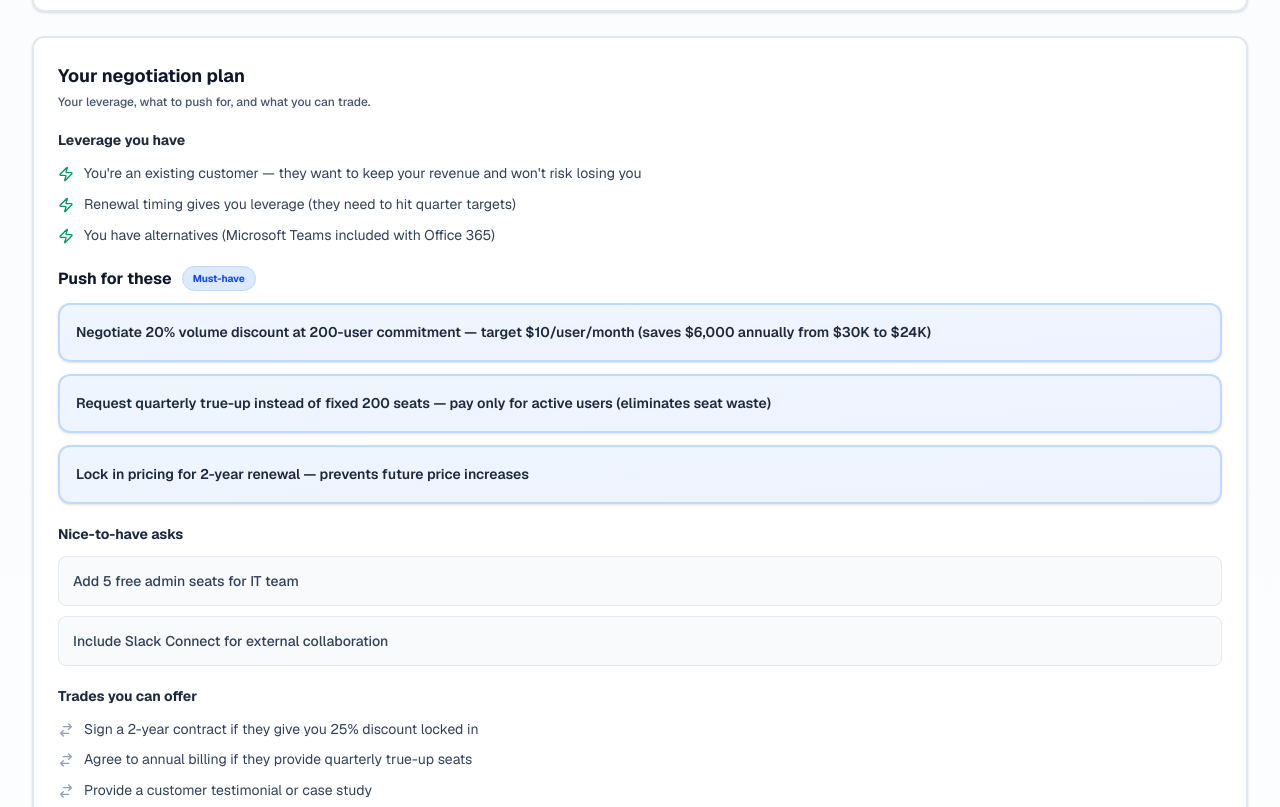
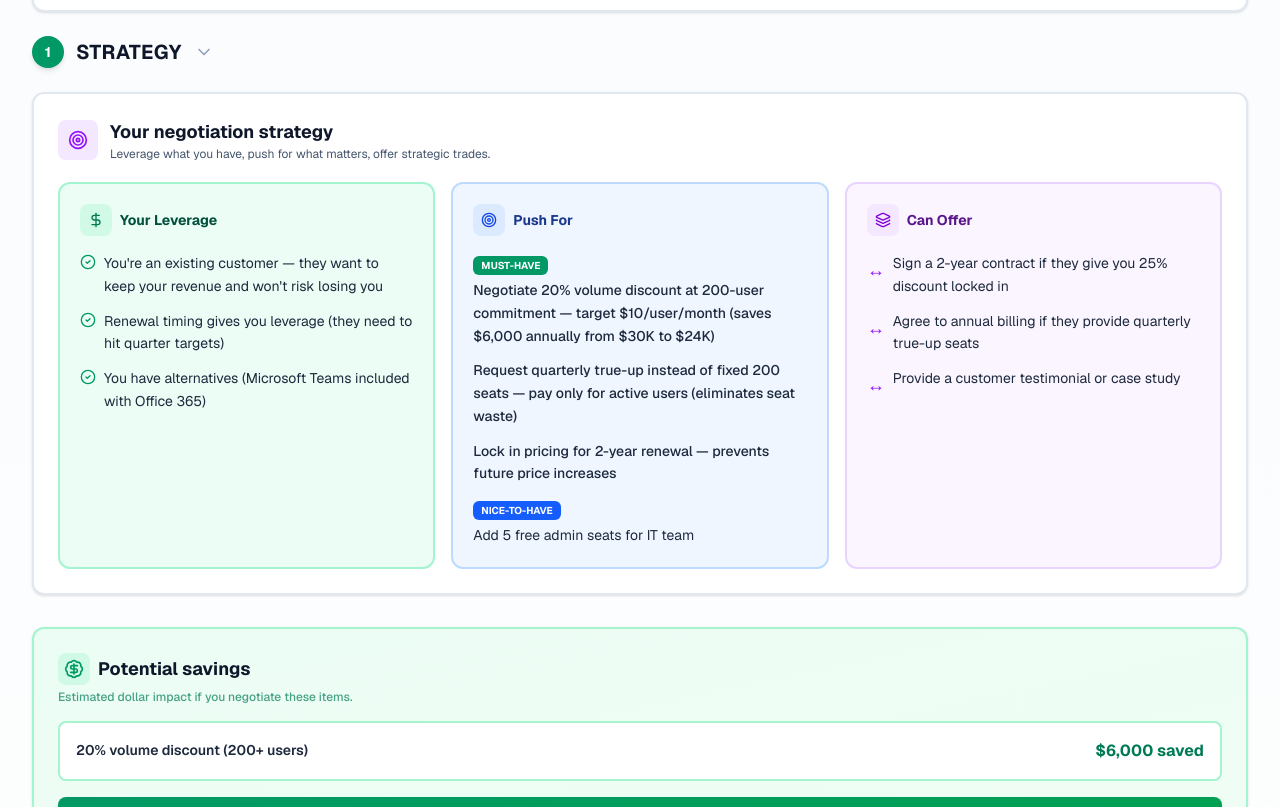
Before and after one commit to Boomchakalala/Dealcheck, a Next.js app: page /example in a window 1280 px wide. Shown: the part 1796-2603 px from the top of the page. Built offline with nearby package versions, Linux system fonts and the light colour scheme; no server answers.

Commit message:
Sandbox autosave

```diff
--- a/src/components/OutputDisplay.tsx
+++ b/src/components/OutputDisplay.tsx
@@ -502,79 +502,97 @@ export function OutputDisplay({ output, roundId }: OutputDisplayProps) {
         </div>
       )}
 
-      {/* ── Section 5: Your Negotiation Plan ── */}
-      <div className="bg-white rounded-xl border-2 border-slate-200 p-4 sm:p-6 space-y-5 shadow-sm">
-        <div>
-          <h2 className="text-lg font-bold text-slate-900 mb-1">Your negotiation plan</h2>
-          <p className="text-xs text-slate-600 font-medium">Your leverage, what to push for, and what you can trade.</p>
+      {/* ══════════════════════════════════════════════════════════════ */}
+      {/* SECTION 1: YOUR NEGOTIATION STRATEGY */}
+      {/* ══════════════════════════════════════════════════════════════ */}
+      <div className="mb-8">
+        <div className="flex items-center gap-3 mb-6">
+          <div className="w-8 h-8 rounded-full bg-emerald-600 flex items-center justify-center shadow-md">
+            <span className="text-white font-bold text-sm">1</span>
+          </div>
+          <h2 className="text-xl font-bold text-slate-900 uppercase tracking-wide text-sm">Strategy</h2>
+          <ChevronDown className="w-5 h-5 text-slate-400" />
         </div>
 
-        {/* Leverage */}
-        {output.negotiation_plan?.leverage_you_have.length > 0 && (
+        <div className="bg-white rounded-xl border-2 border-slate-200 p-6 shadow-sm">
+          <div className="flex items-center gap-3 mb-5">
+            <div className="w-10 h-10 rounded-lg bg-purple-100 flex items-center justify-center">
+              <Target className="w-5 h-5 text-purple-600" />
+            </div>
             <div>
-            <h3 className="text-sm font-bold text-slate-800 mb-3">Leverage you have</h3>
-            <ul className="space-y-2">
-              {output.negotiation_plan?.leverage_you_have.map((item, idx) => (
-                <li key={idx} className="flex items-start gap-2.5 text-sm text-slate-700 leading-relaxed">
-                  <span className="text-emerald-600 mt-1 flex-shrink-0">
-                    <Zap className="w-4 h-4" />
-                  </span>
-                  {item}
+              <h3 className="text-lg font-bold text-slate-900">Your negotiation strategy</h3>
+              <p className="text-xs text-slate-600">Leverage what you have, push for what matters, offer strategic trades.</p>
+            </div>
+          </div>
+
+          <div className="grid grid-cols-1 lg:grid-cols-3 gap-4">
+            {/* Your Leverage */}
+            <div className="bg-emerald-50 border-2 border-emerald-200 rounded-xl p-5">
+              <div className="flex items-center gap-2 mb-4">
+                <div className="w-8 h-8 rounded-lg bg-emerald-100 flex items-center justify-center">
+                  <DollarSign className="w-4 h-4 text-emerald-700" />
+                </div>
+                <h4 className="text-sm font-bold text-emerald-900">Your Leverage</h4>
+              </div>
+              <ul className="space-y-3">
+                {output.negotiation_plan?.leverage_you_have?.map((item, idx) => (
+                  <li key={idx} className="flex items-start gap-2">
+                    <CheckCircle2 className="w-4 h-4 text-emerald-600 mt-0.5 flex-shrink-0" />
+                    <span className="text-sm text-slate-800 leading-relaxed">{item}</span>
                   </li>
                 ))}
               </ul>
             </div>
+
+            {/* Push For */}
+            <div className="bg-blue-50 border-2 border-blue-200 rounded-xl p-5">
+              <div className="flex items-center gap-2 mb-4">
+                <div className="w-8 h-8 rounded-lg bg-blue-100 flex items-center justify-center">
+                  <Target className="w-4 h-4 text-blue-700" />
+                </div>
+                <h4 className="text-sm font-bold text-blue-900">Push For</h4>
+              </div>
+              <ul className="space-y-3">
+                {output.what_to_ask_for?.must_have?.map((item, idx) => (
+                  <li key={idx} className="space-y-1">
+                    {idx === 0 && (
+                      <span className="inline-flex items-center px-2 py-0.5 rounded-md text-[10px] font-bold bg-emerald-600 text-white mb-1">
+                        MUST-HAVE
+                      </span>
                     )}
-
-        {/* Must-have asks */}
-        {output.what_to_ask_for?.must_have?.length > 0 && (
-        <div>
-          <div className="flex items-center gap-2.5 mb-3">
-            <h3 className="text-base font-bold text-slate-900">Push for these</h3>
-            <span className="text-[10px] font-bold text-blue-700 bg-blue-100 px-2.5 py-1 rounded-full border border-blue-200">Must-have</span>
-          </div>
-          <div className="space-y-3">
-            {output.what_to_ask_for.must_have.map((ask, idx) => (
-              <div key={idx} className="p-4 bg-gradient-to-br from-blue-50 to-indigo-50 rounded-xl border-2 border-blue-200 shadow-sm">
-                <p className="text-sm text-slate-800 font-semibold leading-relaxed">{ask}</p>
-              </div>
+                    <p className="text-sm text-slate-800 leading-relaxed font-medium">{item}</p>
+                  </li>
                 ))}
-          </div>
-        </div>
-        )}
-
-        {/* Nice-to-have asks */}
-        {output.what_to_ask_for?.nice_to_have?.length > 0 && (
-          <div>
-            <h3 className="text-sm font-bold text-slate-800 mb-3">Nice-to-have asks</h3>
-            <div className="space-y-2.5">
-              {output.what_to_ask_for.nice_to_have.map((ask, idx) => (
-                <div key={idx} className="p-3.5 bg-slate-50 rounded-lg border border-slate-200">
-                  <p className="text-sm text-slate-700 font-medium">{ask}</p>
-                </div>
-              ))}
-            </div>
-          </div>
-        )}
-
-        {/* Trades */}
-        {output.negotiation_plan?.trades_you_can_offer.length > 0 && (
-          <div>
-            <h3 className="text-sm font-bold text-slate-800 mb-3">Trades you can offer</h3>
-            <ul className="space-y-2">
-              {output.negotiation_plan?.trades_you_can_offer.map((trade, idx) => (
-                <li key={idx} className="flex items-start gap-2.5 text-sm text-slate-700 leading-relaxed">
-                  <span className="text-slate-400 mt-1 flex-shrink-0">
-                    <svg className="w-4 h-4" fill="none" viewBox="0 0 24 24" stroke="currentColor">
-                      <path strokeLinecap="round" strokeLinejoin="round" strokeWidth={2} d="M8 7h12m0 0l-4-4m4 4l-4 4m0 6H4m0 0l4 4m-4-4l4-4" />
-                    </svg>
+                {output.what_to_ask_for?.nice_to_have?.slice(0, 1).map((item, idx) => (
+                  <li key={idx} className="space-y-1">
+                    <span className="inline-flex items-center px-2 py-0.5 rounded-md text-[10px] font-bold bg-blue-600 text-white mb-1">
+                      NICE-TO-HAVE
                     </span>
-                  {trade}
+                    <p className="text-sm text-slate-800 leading-relaxed">{item}</p>
                   </li>
                 ))}
               </ul>
             </div>
-        )}
+
+            {/* Can Offer */}
+            <div className="bg-purple-50 border-2 border-purple-200 rounded-xl p-5">
+              <div className="flex items-center gap-2 mb-4">
+                <div className="w-8 h-8 rounded-lg bg-purple-100 flex items-center justify-center">
+                  <Layers className="w-4 h-4 text-purple-700" />
+                </div>
+                <h4 className="text-sm font-bold text-purple-900">Can Offer</h4>
+              </div>
+              <ul className="space-y-3">
+                {output.negotiation_plan?.trades_you_can_offer?.map((item, idx) => (
+                  <li key={idx} className="flex items-start gap-2">
+                    <span className="text-purple-600 mt-1 flex-shrink-0 text-lg">↔</span>
+                    <span className="text-sm text-slate-800 leading-relaxed">{item}</span>
+                  </li>
+                ))}
+              </ul>
+            </div>
+          </div>
+        </div>
       </div>
 
       {/* ── Section 6: Potential Savings ── */}
```
Lines whose indentation alone changed are shown as unchanged.
